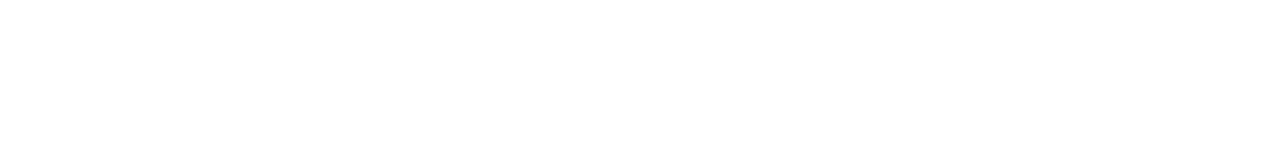
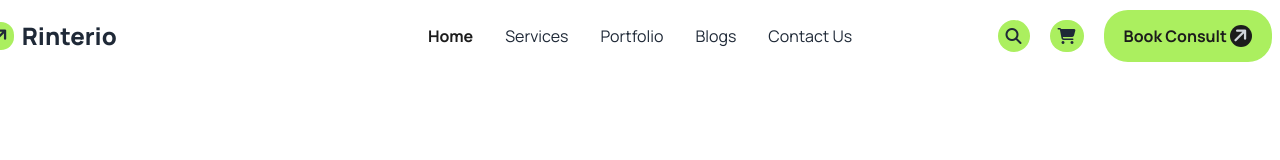
Before and after one commit to mdashraful24/my-web-assignments03-repo, a plain HTML site: page index.html in a window 1280 px wide. Drawn offline with nearby package versions, Linux system fonts and the light colour scheme.

Commit message:
navbar section done

```diff
--- a/index.html
+++ b/index.html
@@ -1,5 +1,6 @@
 <!DOCTYPE html>
 <html lang="en" data-theme="light">
+
 <head>
     <meta charset="UTF-8">
     <meta name="viewport" content="width=device-width, initial-scale=1.0">
@@ -21,6 +22,8 @@
                 extend: {
                     colors: {
                         clifford: '#da373d',
+                        'pri-color': '#ABEF5F',
+                        'pri-text': '#1C1C1C',
                     },
 
                     fontFamily: {
@@ -31,10 +34,75 @@
         }
     </script>
 </head>
+
 <body class="font-manrope">
+    <!-- Header -->
+    <header class="max-w-screen-xl mx-auto bg-gradient-to-r from-gray-400 to-gray-200">
+        <!-- Navbar section starts -->
+        <nav>
+            <div class="navbar bg-base-100">
+                <div class="navbar-start">
+                    <div class="dropdown">
+                        <div tabindex="0" role="button" class="btn btn-ghost lg:hidden">
+                        </div>
+                        <ul tabindex="0"
+                            class="menu menu-sm dropdown-content bg-base-100 rounded-box z-[1] mt-3 w-52 p-2 shadow  text-base font-normal">
+                            <li class="hover:text-pri-color duration-100 ease-in-out"><a
+                                    class="text-pri-color font-bold">Home</a></li>
+                            <li class="hover:text-pri-color duration-100 ease-in-out"><a>Services</a></li>
+                            <li class="hover:text-pri-color duration-100 ease-in-out"><a>Portfolio</a></li>
+                            <li class="hover:text-pri-color duration-100 ease-in-out"><a>Blogs</a></li>
+                            <li class="hover:text-pri-color duration-100 ease-in-out"><a>Contact Us</a></li>
+                            <li><i class="fa-solid fa-magnifying-glass text-search-icon block md:block"></i></li>
+                            <li><i class="fa-solid fa-cart-shopping text-search-icon block md:block"></i></li>
+                        </ul>
+                    </div>
+
+                    <a class="-ml-5" href="">
+                        <a class="bg-pri-color px-[5px] rounded-full"><i
+                                class="fa-solid fa-arrow-right -rotate-45 text-lg"></i></a>
+                        <h1 class="text-2xl font-extrabold ml-2">Rinterio
+                        </h1>
+                    </a>
+                </div>
+                <div class="navbar-center hidden lg:flex">
+                    <ul class="menu menu-horizontal px-1 text-base font-normal">
+                        <li class="hover:text-pri-color duration-100 ease-in-out"><a
+                                class="text-pri-text font-bold">Home</a></li>
+                        <li class="hover:text-pri-color duration-100 ease-in-out"><a>Services</a></li>
+                        <li class="hover:text-pri-color duration-100 ease-in-out"><a>Portfolio</a></li>
+                        <li class="hover:text-pri-color duration-100 ease-in-out"><a>Blogs</a></li>
+                        <li class="hover:text-pri-color duration-100 ease-in-out"><a>Contact Us</a></li>
+                    </ul>
+                </div>
+                <div class="navbar-end gap-5">
+                    <div class="p-2 bg-pri-color rounded-full cursor-pointer hidden lg:block">
+                        <i class="fa-solid fa-magnifying-glass text-search-icon cursor-pointer hidden lg:block"></i>
+                    </div>
+                    <div class="py-1 px-2 bg-pri-color rounded-full hidden lg:block">
+                        <i class="fa-solid fa-cart-shopping"></i>
+                    </div>
+                    <button
+                        class="bg-pri-color from-orange-500 to-red-500 px-5 py-3 rounded-3xl text-pri-text font-bold hidden lg:block">Book
+                        Consult <span class="bg-pri-text px-[3px] rounded-full"><i
+                                class="fa-solid fa-arrow-right text-gray-300 -rotate-45 text-lg"></i></span></button>
+                    <svg xmlns="http://www.w3.org/2000/svg" class="h-5 w-5 lg:hidden mr-5" fill="none"
+                        viewBox="0 0 24 24" stroke="currentColor">
+                        <path stroke-linecap="round" stroke-linejoin="round" stroke-width="2"
+                            d="M4 6h16M4 12h8m-8 6h16" />
+                    </svg>
+                </div>
+            </div>
+        </nav>
+
+        <!-- Banner section starts -->
+        <section></section>
+    </header>
+
     <main class="max-w-screen-xl mx-auto px-16 lg:px-28"></main>
 
     <!-- Footer section -->
     <footer class="py-10 px-4 md:px-16"></footer>
 </body>
+
 </html>
```
